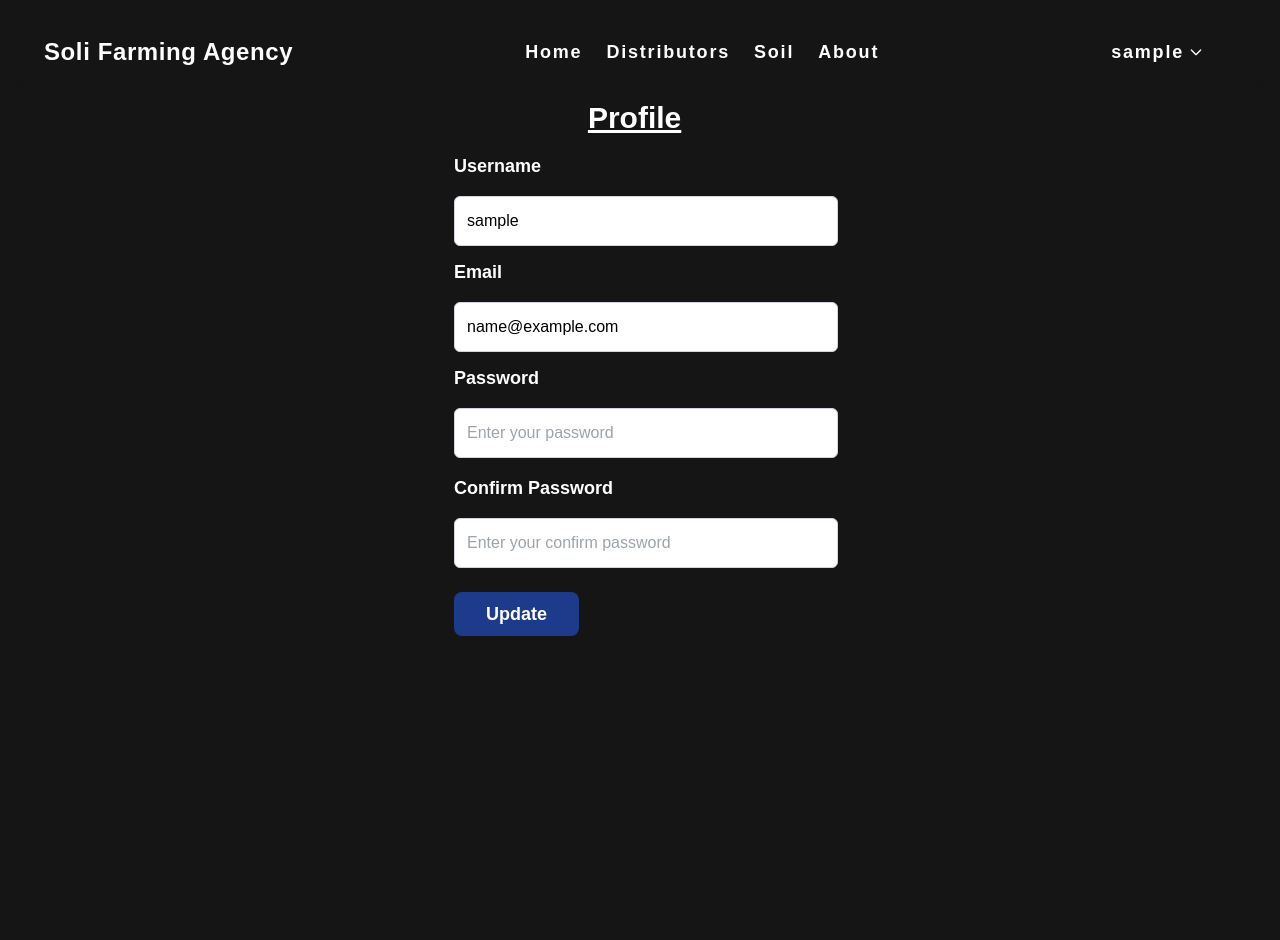
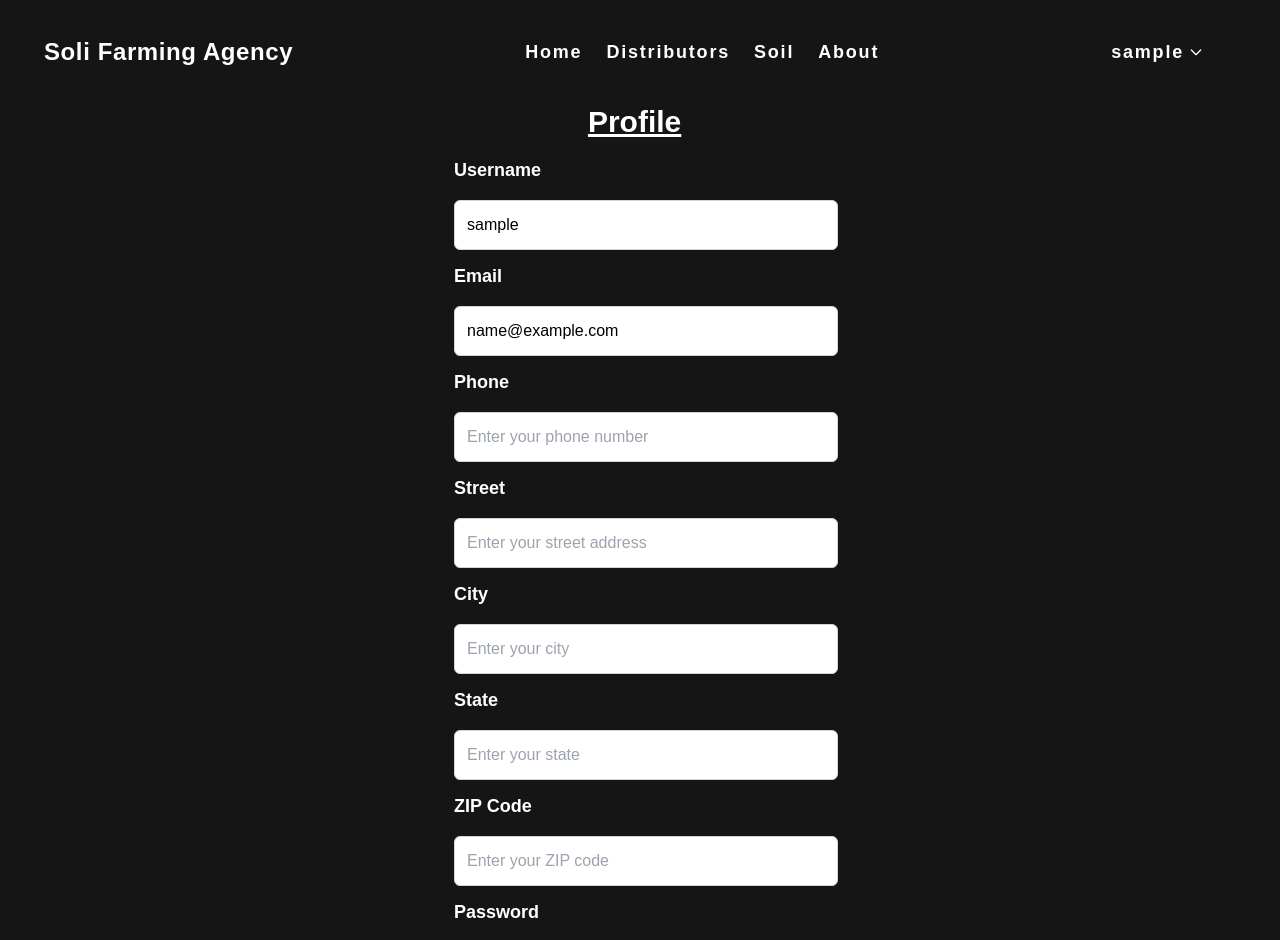
Before and after one commit to Naveenvk29/Soli_Agency, a React (Vite) app in the folder client/: page /profile in a window 1280 px wide. Shown: the top 940 px of the page. Before the commit the page ends 800 px from the top, so only its background shows below. Built offline with nearby package versions, Linux system fonts and the light colour scheme; sample sign-in values are in the browser's storage.

Commit message:
add more address in profile

```diff
--- a/client/src/pages/User/Profile.jsx
+++ b/client/src/pages/User/Profile.jsx
@@ -8,8 +8,15 @@ import Loader from "../../components/Loader";
 const Profile = () => {
   const [username, setUsername] = useState("");
   const [email, setEmail] = useState("");
+  const [phone, setPhone] = useState(""); // Phone number state
   const [password, setPassword] = useState("");
   const [confirmPassword, setConfirmPassword] = useState("");
+
+  // Address fields
+  const [street, setStreet] = useState("");
+  const [city, setCity] = useState("");
+  const [state, setState] = useState("");
+  const [zip, setZip] = useState("");
 
   const { userInfo } = useSelector((state) => state.auth);
   const dispatch = useDispatch();
@@ -20,8 +27,15 @@ const Profile = () => {
     if (userInfo) {
       setUsername(userInfo.username);
       setEmail(userInfo.email);
+      setPhone(userInfo.phone);
+      if (userInfo.address) {
+        setStreet(userInfo.address.street);
+        setCity(userInfo.address.city);
+        setState(userInfo.address.state);
+        setZip(userInfo.address.zip);
+      }
     }
-  }, [userInfo, setUsername, setEmail]);
+  }, [userInfo]);
 
   const handleSubmit = async (e) => {
     e.preventDefault();
@@ -33,7 +47,9 @@ const Profile = () => {
       const updatedUser = await updateUserProfile({
         username,
         email,
+        phone,
         password,
+        address: { street, city, state, zip }, // Include address in the update
       }).unwrap();
       toast.success("Profile updated successfully!");
       dispatch(setCredentials({ ...updatedUser }));
@@ -45,7 +61,7 @@ const Profile = () => {
 
   return (
     <div className="w-[60%] ml-[35%]">
-      <div className="w-full h-full">
+      <div className="w-full h-full mt-5 ">
         <h1 className="text-3xl font-bold my-4 ml-[18%] underline">Profile</h1>
         {isLoading && <Loader />} {/* Display Loader while updating */}
         <form onSubmit={handleSubmit}>
@@ -72,6 +88,62 @@ const Profile = () => {
           </div>
 
           <div className="my-3 flex flex-col">
+            <label className="text-lg font-semibold mb-4">Phone</label>
+            <input
+              type="text"
+              placeholder="Enter your phone number"
+              className="w-[30vw] text-black font-medium outline-none border border-gray-300 p-3 rounded-md"
+              value={phone}
+              onChange={(e) => setPhone(e.target.value)}
+            />
+          </div>
+
+          {/* Address Fields */}
+          <div className="my-3 flex flex-col">
+            <label className="text-lg font-semibold mb-4">Street</label>
+            <input
+              type="text"
+              placeholder="Enter your street address"
+              className="w-[30vw] text-black font-medium outline-none border border-gray-300 p-3 rounded-md"
+              value={street}
+              onChange={(e) => setStreet(e.target.value)}
+            />
+          </div>
+
+          <div className="my-3 flex flex-col">
+            <label className="text-lg font-semibold mb-4">City</label>
+            <input
+              type="text"
+              placeholder="Enter your city"
+              className="w-[30vw] text-black font-medium outline-none border border-gray-300 p-3 rounded-md"
+              value={city}
+              onChange={(e) => setCity(e.target.value)}
+            />
+          </div>
+
+          <div className="my-3 flex flex-col">
+            <label className="text-lg font-semibold mb-4">State</label>
+            <input
+              type="text"
+              placeholder="Enter your state"
+              className="w-[30vw] text-black font-medium outline-none border border-gray-300 p-3 rounded-md"
+              value={state}
+              onChange={(e) => setState(e.target.value)}
+            />
+          </div>
+
+          <div className="my-3 flex flex-col">
+            <label className="text-lg font-semibold mb-4">ZIP Code</label>
+            <input
+              type="text"
+              placeholder="Enter your ZIP code"
+              className="w-[30vw] text-black font-medium outline-none border border-gray-300 p-3 rounded-md"
+              value={zip}
+              onChange={(e) => setZip(e.target.value)}
+            />
+          </div>
+
+          <div className="my-3 flex flex-col">
             <label className="text-lg font-semibold mb-4">Password</label>
             <input
               type="password"
@@ -88,7 +160,7 @@ const Profile = () => {
             </label>
             <input
               type="password"
-              placeholder="Enter your confirm password"
+              placeholder="Confirm your password"
               className="w-[30vw] text-black font-medium outline-none border border-gray-300 p-3 rounded-md"
               value={confirmPassword}
               onChange={(e) => setConfirmPassword(e.target.value)}
```
Also changed, not shown: 1 other file (tests, documents, lock files or other folders).
